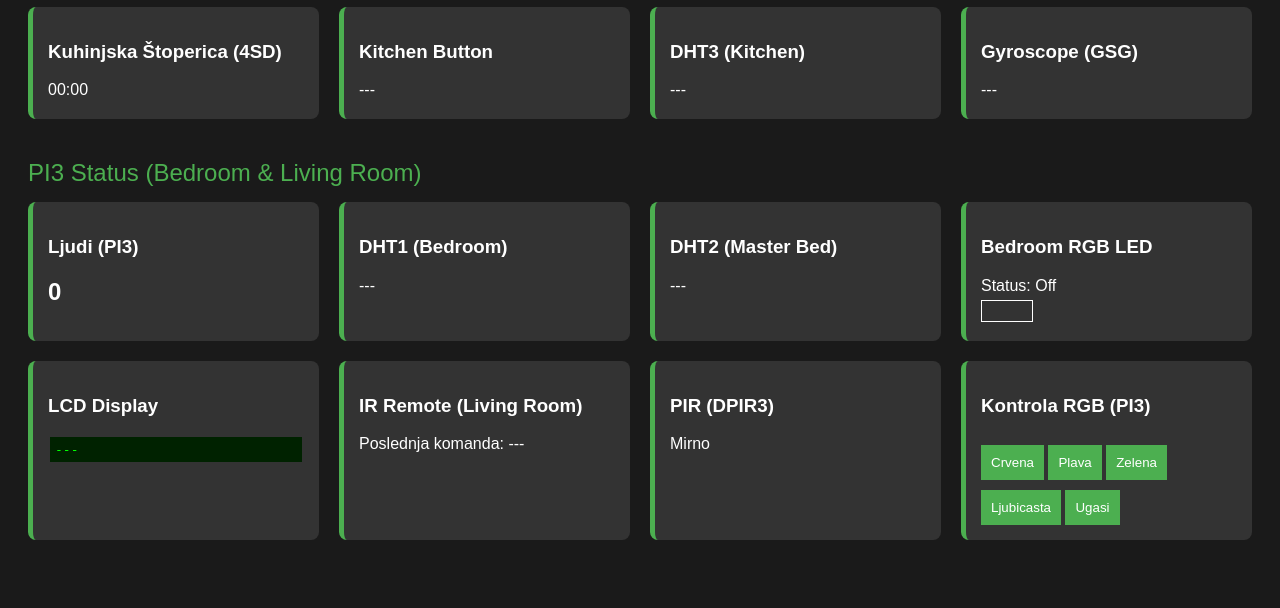
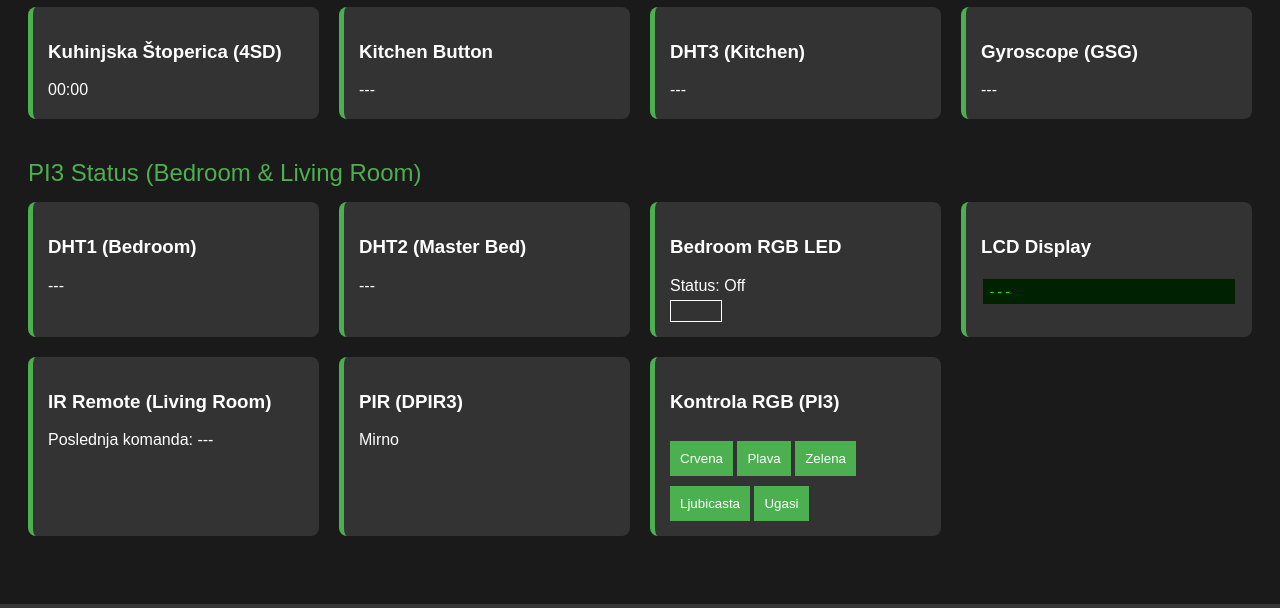
Before and after one commit to andjelavostic/iot-smart-house-devices, a Flask app: page / in a window 1280 px wide. Shown: the part 645-1253 px from the top of the page. Run offline with Flask 3, Linux system fonts and the light colour scheme; some libraries are stand-ins or nearby versions.

Commit message:
[REMOVE] people count from pir3

```diff
--- a/templates/index.html
+++ b/templates/index.html
@@ -113,10 +113,6 @@
     <div class="pi-panel" id="pi3-panel">
         <div class="pi-title">PI3 Status (Bedroom & Living Room)</div>
         <div class="grid">
-            <div class="card">
-                <h3>Ljudi (PI3)</h3>
-                <h2 id="people-count-pi3">0</h2>
-            </div>
             <div class="card" id="card-DHT1">
                 <h3>DHT1 (Bedroom)</h3>
                 <p id="dht1-val">---</p>
```
